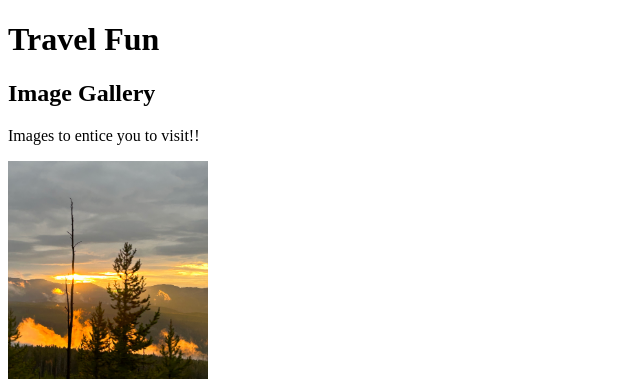
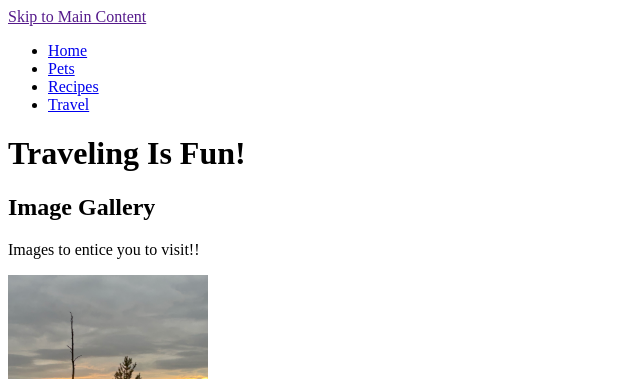
Before and after one commit to MeaganT123/539week2, a plain HTML site: page travel.html in a window 1280 px wide. Shown: the top 379 px of the page, without its empty margins (0-640 px from the left). Drawn offline with Linux system fonts and the light colour scheme.

Commit message:
Update travel.html

```diff
--- a/travel.html
+++ b/travel.html
@@ -6,8 +6,17 @@
     <title>Travel Document</title>
 </head>
 <body>
+    <a href = "">Skip to Main Content</a>
     <header>
-        <h1>Travel Fun</h1>
+          <nav>
+            <ul>
+                <li><a href = "index.html">Home</a></li>
+                <li><a href = "pets.html">Pets</a></li>
+                <li><a href = "recipes.html">Recipes</a></li>
+                <li><a href = "travel.html">Travel</a></li>
+            </ul>
+        </nav>
+        <h1>Traveling Is Fun!</h1>
     </header>
     <main>
     <div>
```
